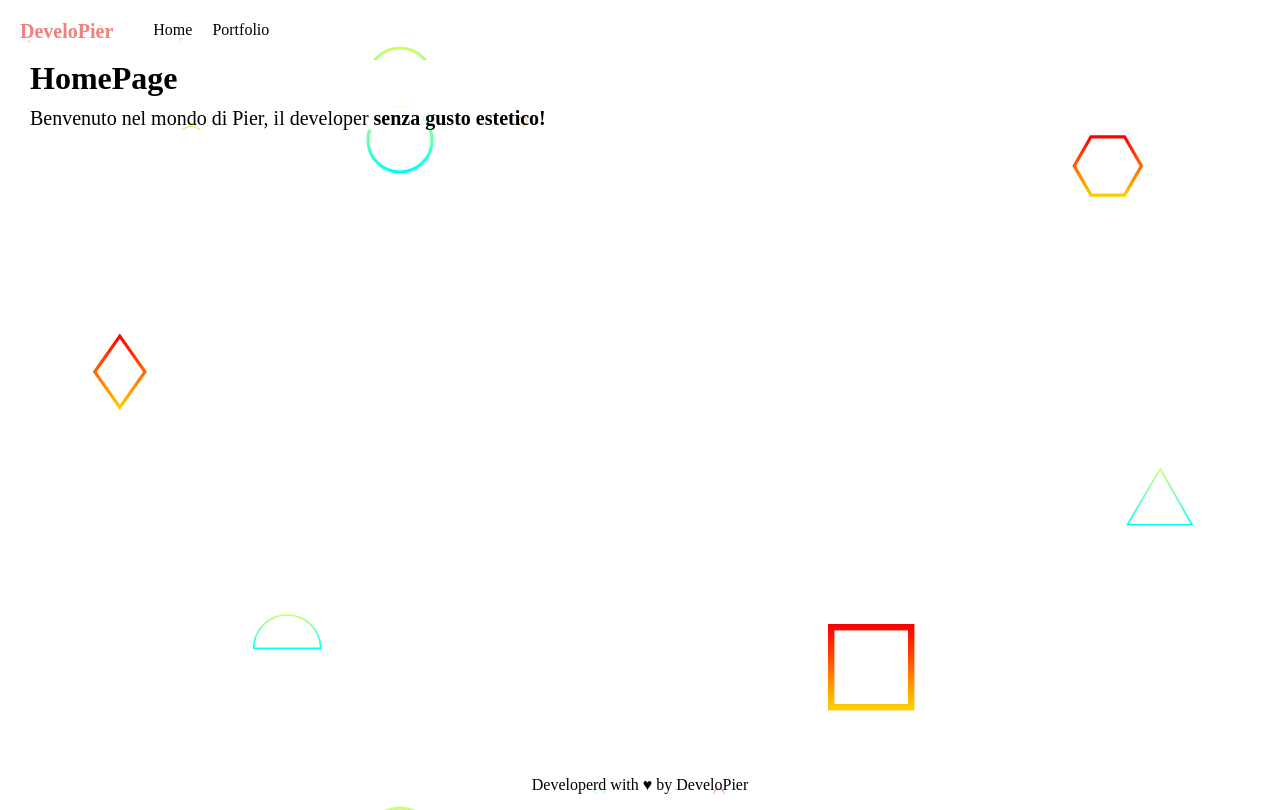
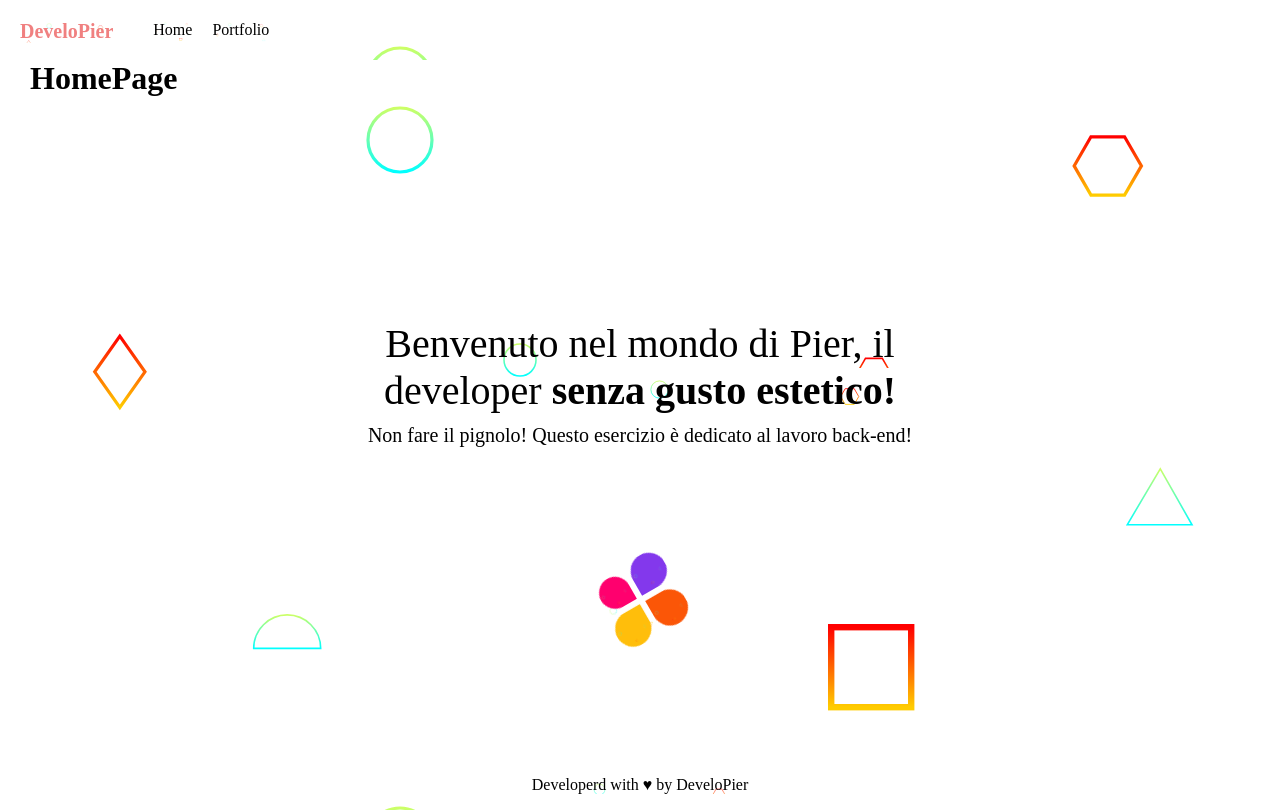
Before and after one commit to Pierp23/vite-boolfolio, a Vue app: page / in a window 1280 px wide. Built offline with nearby package versions, Linux system fonts and the light colour scheme.

Commit message:
UPDATE homepage and loading icon

```diff
--- a/src/components/ProjectCard.vue
+++ b/src/components/ProjectCard.vue
@@ -21,8 +21,10 @@ export default {
 </script>
 <template>
     <template v-if="!projects">
-        <iframe src="https://giphy.com/embed/3oEjI6SIIHBdRxXI40" width="1200" height="480" frameBorder="0"
-            class="giphy-embed" allowFullScreen></iframe>
+        <span id="loading">
+            <div class="lds-dual-ring"></div>
+        </span>
+
     </template>
 
     <template v-if="projects">
@@ -74,4 +76,43 @@ export default {
     </template>
 </template>
 
-<style scoped></style>
+<style scoped>
+main {
+    position: relative;
+}
+
+
+.lds-dual-ring {
+    display: inline-block;
+    width: 80px;
+    height: 80px;
+
+    position: absolute;
+    top: 50%;
+    bottom: 50%;
+    left: 50%;
+    transform: translate(-50%)
+}
+
+.lds-dual-ring:after {
+    content: " ";
+    display: block;
+    width: 64px;
+    height: 64px;
+    margin: 8px;
+    border-radius: 50%;
+    border: 6px solid black;
+    border-color: black transparent black transparent;
+    animation: lds-dual-ring 1.2s linear infinite;
+}
+
+@keyframes lds-dual-ring {
+    0% {
+        transform: rotate(0deg);
+    }
+
+    100% {
+        transform: rotate(360deg);
+    }
+}
+</style>
--- a/src/pages/HomePage.vue
+++ b/src/pages/HomePage.vue
@@ -18,6 +18,17 @@ export default {
     <div class="container">
         <div class="benvenuto">
             Benvenuto nel mondo di Pier, il developer <strong>senza gusto estetico!</strong>
+            <div class="benvenuto-tip">
+                Non fare il pignolo! Questo esercizio è dedicato al lavoro back-end!
+            </div>
+        </div>
+        <div class="loading-screen">
+            <div class="loading">
+                <span></span>
+                <span></span>
+                <span></span>
+                <span></span>
+            </div>
         </div>
     </div>
 </template>
@@ -28,6 +39,77 @@ export default {
 }
 
 .benvenuto {
-    font-size: 20px;
+    text-align: center;
+    font-size: 40px;
+    position: absolute;
+    top: 40%;
+    left: 50%;
+    transform: translate(-50%);
+
+    .benvenuto-tip {
+        margin-top: 10px;
+        font-size: 20px;
+    }
+}
+
+.loading-screen {
+    position: absolute;
+    top: 70%;
+    left: 50%;
+    transform: translate(-50%);
+}
+
+.loading {
+    width: 80px;
+    display: flex;
+    flex-wrap: wrap;
+    animation: rotate 3s linear infinite;
+}
+
+@keyframes rotate {
+    to {
+        transform: rotate(360deg);
+    }
+}
+
+.loading span {
+    width: 32px;
+    height: 32px;
+    background-color: red;
+    margin: 3px;
+    animation: scale 1.5s linear infinite;
+}
+
+@keyframes scale {
+    50% {
+        transform: scale(1.2);
+    }
+}
+
+.loading span:nth-child(1) {
+    border-radius: 50% 50% 0 50%;
+    background-color: #ffbe0b;
+    transform-origin: bottom right;
+}
+
+.loading span:nth-child(2) {
+    border-radius: 50% 50% 50% 0;
+    background-color: #ff006e;
+    transform-origin: bottom left;
+    animation-delay: .5s;
+}
+
+.loading span:nth-child(3) {
+    border-radius: 50% 0 50% 50%;
+    background-color: #fb5607;
+    transform-origin: top right;
+    animation-delay: 1.5s;
+}
+
+.loading span:nth-child(4) {
+    border-radius: 0 50% 50% 50%;
+    background-color: #8338ec;
+    transform-origin: top left;
+    animation-delay: 1s;
 }
 </style>
```
